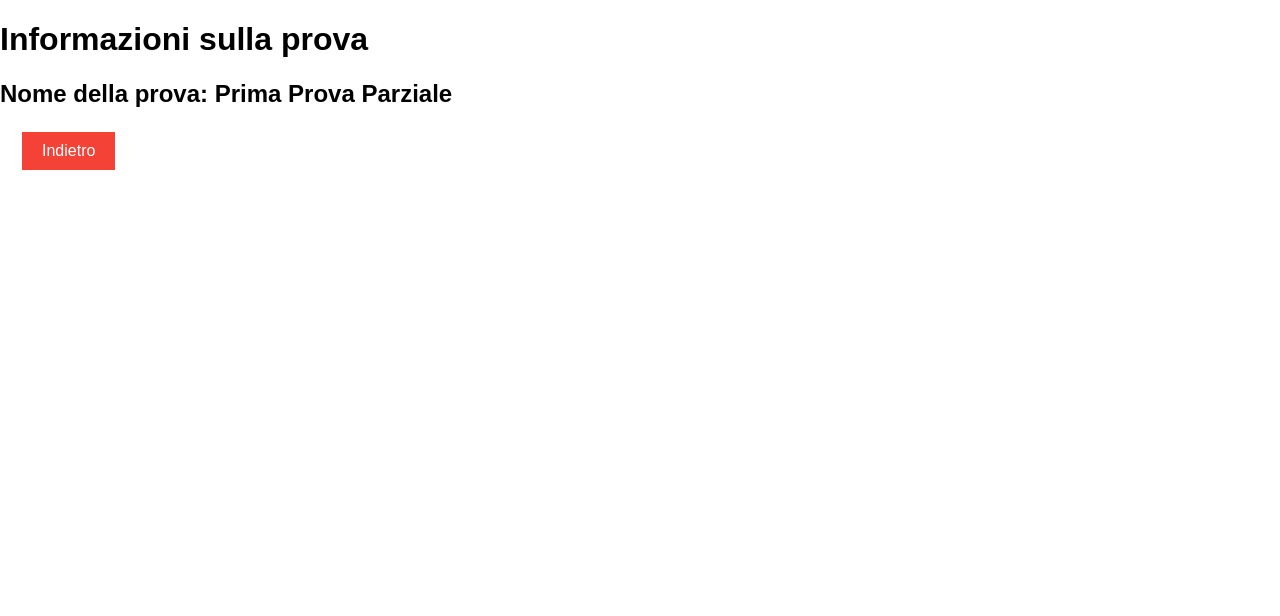
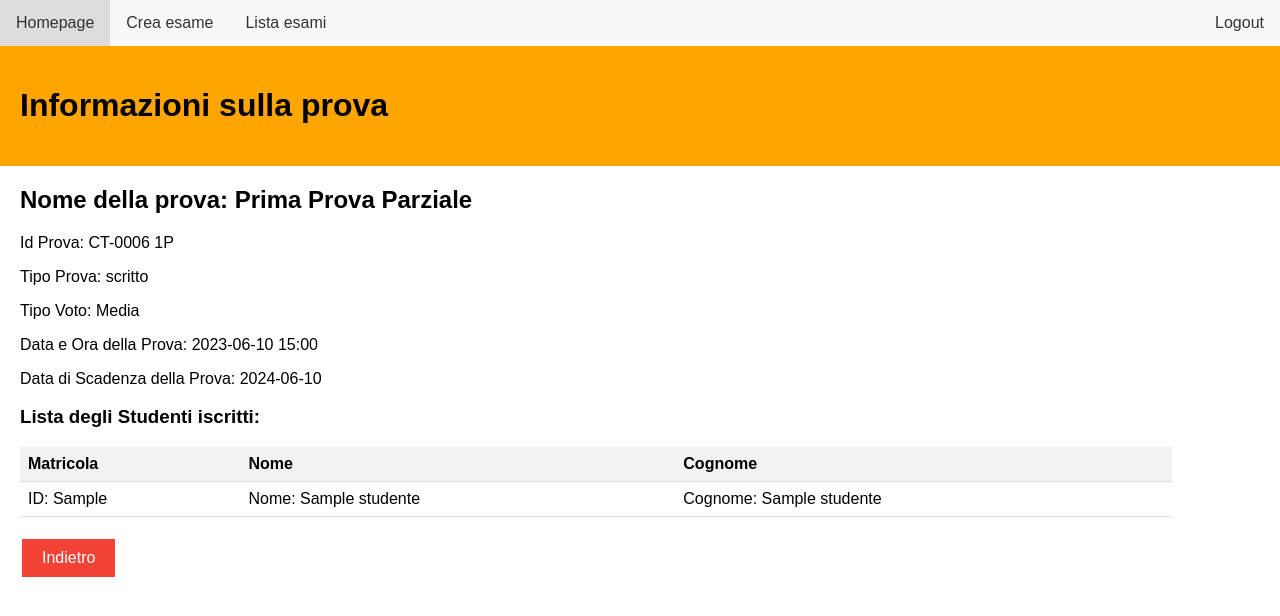
Before and after one commit to Jimpoz/Progetto-BD, a Flask app: template app/templates/prova_page.html in a window 1280 px wide. Shown: the top 616 px of the page. Run offline with Flask 3, Linux system fonts and the light colour scheme; tables that the repository leaves empty hold one stand-in row (values such as "Sample post"); the template is opened without the code that fills it: values that come from a table or form of the project are taken from there, most other values are stand-ins (such as "Sample title", 1, 10 or a date in 2020).

Commit message:
Pagina di info prova, to fix lista stud iscritti

```diff
--- a/app/static/exam_page.css
+++ b/app/static/exam_page.css
@@ -39,7 +39,9 @@ li a:hover {
 }
 
 #Exam_Details,
-#ListaProve
+#ListaProve,
+#Test_Details,
+#ListaStudentiIscritti
 {
     position: relative;
     left:20px;
--- a/app/templates/exam_page.html
+++ b/app/templates/exam_page.html
@@ -20,7 +20,7 @@
     </ul>
 
     <div id="Informazioni" class="w3-container">
-        <h1>Informazioni sull'esame del corso:</h1>
+        <h1>Informazioni sull'esame del corso</h1>
     </div>
 
     <div id="Exam_Details">
--- a/app/templates/prova_page.html
+++ b/app/templates/prova_page.html
@@ -1,5 +1,4 @@
 <!DOCTYPE html>
-
 <html lang="en">
 <head>
     <link rel="stylesheet" href="../static/exam_page.css">
@@ -9,11 +8,52 @@
     <meta http-equiv="X-UA-Compatible" content="IE=edge">
     <meta name="viewport" content="width=device-width, initial-scale=1.0">
     <link href="index.css" rel="stylesheet">
-    <title>Login page</title>
+    <title>Pagina Prova</title>
 </head>
 
 <body>
-    <h1> Informazioni sulla prova </h1>
-    <h2> Nome della prova: {{ prova.nome_prova }}</h2>
+
+    <ul>
+        <li><a href="{{ url_for('routes.homepage') }}">Homepage</a></li>
+        <li><a href="{{ url_for('routes.create_exam') }}">Crea esame</a></li>
+        <li><a href="{{ url_for('routes.view_exams') }}">Lista esami</a></li>
+        <li style="float:right"><a href="{{ url_for('routes.login') }}">Logout</a></li>
+    </ul>
+
+    <div id="Informazioni" class="w3-container">
+        <h1> Informazioni sulla prova </h1>
+    </div>
+
+    <div id="Test_Details">
+        <h2> Nome della prova: {{ prova.nome_prova }}</h2>
+        <p>Id Prova: {{ prova.idP }}</p>
+        <p>Tipo Prova: {{ prova.tipo_prova }}</p>
+        <p>Tipo Voto: {{ prova.tipo_voto }}</p>
+        <p>Data e Ora della Prova: {{ prova.data }} {{ prova.ora_prova }} </p>
+        <p> Data di Scadenza della Prova: {{ prova.data_scadenza }} </p>
+    </div>
+
+    <div id="ListaStudentiIscritti">
+        <h3>Lista degli Studenti iscritti:</h3>
+        <table>
+            <thead>
+                <tr>
+                    <th>Matricola</th>
+                    <th>Nome</th>
+                    <th>Cognome</th>
+                </tr>
+            </thead>
+            <tbody>
+                <!--Manca la lista corretta-->
+                {% for studente in lista_studenti %}
+                    <td>ID: {{ studente.idS }}</td>
+                    <td>Nome: {{ studente.nome }}</td>
+                    <td>Cognome: {{ studente.cognome }}</td>
+                {% endfor %}
+            </tbody>
+        </table>
+    </div>
+
+    <br>
     <button id="goback" onclick="goBack()" class="button-goback">Indietro</button>
 </body>
--- a/forms.py
+++ b/forms.py
@@ -28,7 +28,6 @@ class Create_Exam( FlaskForm ):
     created = HiddenField()
     submit = SubmitField('Crea Esame')
 
-#da aggiungere le date della prova (data di scadenza e data della prova stessa)
 class Create_Test(FlaskForm):
     idP = StringField('Id Prova', validators=[InputRequired(), Length(max=50)], render_kw={"placeholder": "Id Prova"})
     nome_prova = StringField('Nome', validators=[InputRequired(), Length(max=50)], render_kw={"placeholder": "Nome"})
```
Also changed, not shown: app/database.db.
